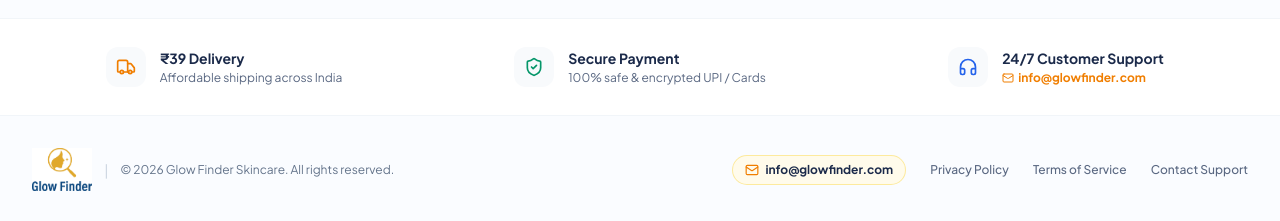
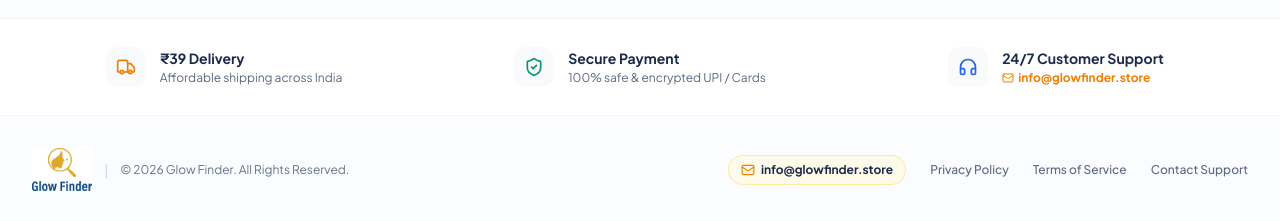
Before and after one commit to vinitmalethia/glow-finder, a React (Vite) app: page / in a window 1280 px wide. Shown: the part 2837-3058 px from the top of the page. Built offline with nearby package versions, Linux system fonts and the light colour scheme; no server answers; a web font is replaced by a local one.

Commit message:
Update support email to info@glowfinder.store and clean footer copyright text

```diff
--- a/src/components/FooterBar.jsx
+++ b/src/components/FooterBar.jsx
@@ -51,11 +51,11 @@
                   24/7 Customer Support
                 </h4>
                 <a
-                  href="mailto:info@glowfinder.com"
+                  href="mailto:info@glowfinder.store"
                   className="text-[11px] sm:text-xs text-glow-orange hover:underline font-bold mt-0.5 flex items-center gap-1"
                 >
                   <Mail className="w-3 h-3" />
-                  info@glowfinder.com
+                  info@glowfinder.store
                 </a>
               </div>
             </div>
@@ -75,22 +75,22 @@
             />
             <span className="text-slate-300 hidden sm:inline">|</span>
             <span className="text-xs text-slate-500">
-              © {new Date().getFullYear()} Glow Finder Skincare. All rights reserved.
+              © {new Date().getFullYear()} Glow Finder. All Rights Reserved.
             </span>
           </div>
 
           {/* Official Email & Links */}
           <div className="flex flex-wrap items-center justify-center gap-4 sm:gap-6 text-glow-slate font-medium text-xs">
             <a
-              href="mailto:info@glowfinder.com"
+              href="mailto:info@glowfinder.store"
               className="inline-flex items-center gap-1.5 px-3 py-1.5 rounded-full bg-amber-50 border border-amber-200/80 text-glow-navy font-bold hover:bg-amber-100 hover:text-glow-orange transition-all shadow-2xs"
             >
               <Mail className="w-3.5 h-3.5 text-glow-orange" />
-              <span>info@glowfinder.com</span>
+              <span>info@glowfinder.store</span>
             </a>
             <a href="#home" className="hover:text-glow-navy transition-colors">Privacy Policy</a>
             <a href="#home" className="hover:text-glow-navy transition-colors">Terms of Service</a>
-            <a href="mailto:info@glowfinder.com" className="hover:text-glow-navy transition-colors">Contact Support</a>
+            <a href="mailto:info@glowfinder.store" className="hover:text-glow-navy transition-colors">Contact Support</a>
           </div>
         </div>
       </div>
--- a/src/pages/AdminDashboard.jsx
+++ b/src/pages/AdminDashboard.jsx
@@ -1209,7 +1209,7 @@
                 </div>
                 <div>
                   <label className="text-slate-700 font-bold block mb-1">Support Email</label>
-                  <input type="email" defaultValue="support@glowfinder.com" className="w-full p-2.5 border rounded-xl" />
+                  <input type="email" defaultValue="info@glowfinder.store" className="w-full p-2.5 border rounded-xl" />
                 </div>
                 <div>
                   <label className="text-slate-700 font-bold block mb-1">Currency</label>
```
